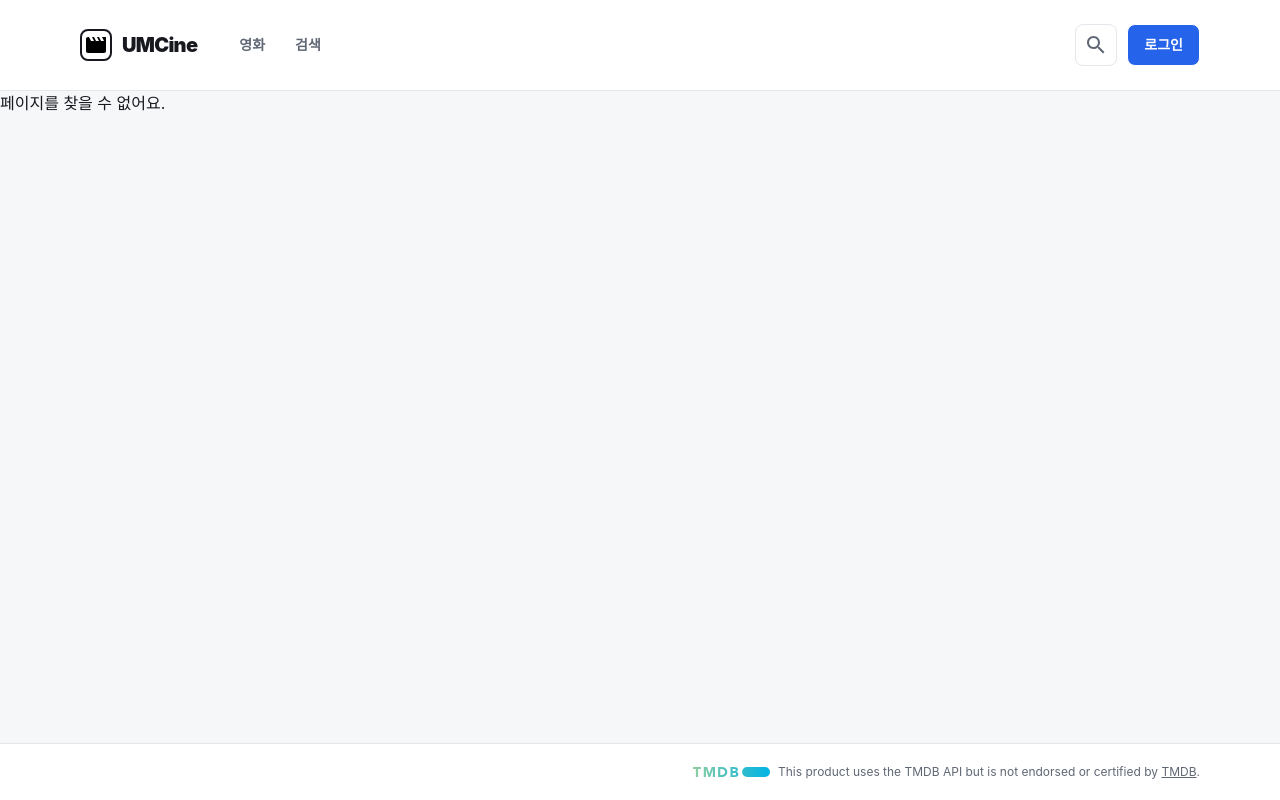
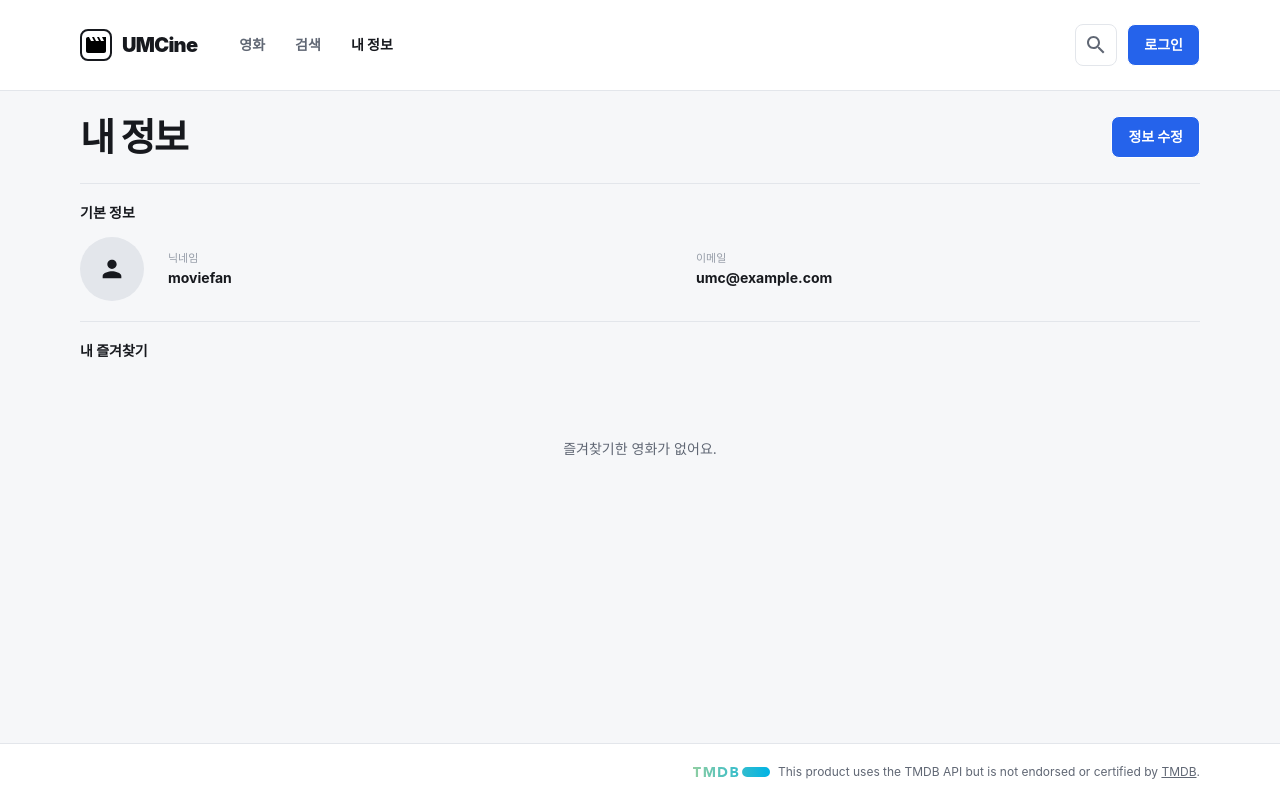
Before and after one commit to UMC-EWHA-11th-PE/UMC-Web-A-FE, a React (Vite) app in the folder umcine/: page /my in a window 1280 px wide. Built offline with nearby package versions, Linux system fonts and the light colour scheme; no server answers; a web font is replaced by a local one.

Commit message:
feat: 내 정보 조회 화면 퍼블리싱 및 헤더 메뉴 연결

```diff
--- a/umcine/src/components/layout/header.tsx
+++ b/umcine/src/components/layout/header.tsx
@@ -2,7 +2,7 @@ import { Link, useRouterState } from "@tanstack/react-router";
 import { cn } from "../../utils/cn";
 
 interface NavLinkProps {
-  to: "/" | "/search";
+  to: "/" | "/search" | "/my";
   active: boolean;
   children: string;
 }
@@ -27,6 +27,7 @@ export default function Header() {
   // 영화 목록(/)과 영화 상세(/movies/...)는 "영화" 메뉴, 검색(/search)은 "검색" 메뉴가 활성 상태예요.
   const isMovieActive = pathname === "/" || pathname.startsWith("/movies");
   const isSearchActive = pathname.startsWith("/search");
+  const isMyActive = pathname.startsWith("/my");
 
   return (
     <header className="flex h-[91px] items-center justify-between border-b border-line bg-surface px-20 py-6">
@@ -42,6 +43,7 @@ export default function Header() {
         <nav className="flex items-center gap-[30px]">
           <NavLink to="/" active={isMovieActive}>영화</NavLink>
           <NavLink to="/search" active={isSearchActive}>검색</NavLink>
+          <NavLink to="/my" active={isMyActive}>내 정보</NavLink>
         </nav>
       </div>
       <div className="flex items-center gap-2.5">
--- /dev/null
+++ b/umcine/src/pages/my/my-page.tsx
@@ -0,0 +1,116 @@
+import { useState } from "react";
+import { useQueries } from "@tanstack/react-query";
+import { getMovieDetail } from "../../api/movies/get-movie-detail";
+import type { TmdbMovieListItem } from "../../api/movies/models";
+import MovieGrid from "../../components/movies/movie-grid";
+import Pagination from "../../components/movies/pagination";
+import { useBookmarkStore } from "../../stores/bookmark-store";
+import { useProfileStore } from "../../stores/profile-store";
+
+// 영화 목록과 같은 5열 그리드를 2줄씩 보여줌
+const BOOKMARKS_PER_PAGE = 10;
+
+export function MyPage() {
+  const profile = useProfileStore((state) => state.profile);
+  const bookmarkedMovieIds = useBookmarkStore((state) => state.bookmarkedMovieIds);
+  const [page, setPage] = useState(1);
+
+  const totalPages = Math.max(1, Math.ceil(bookmarkedMovieIds.length / BOOKMARKS_PER_PAGE));
+  // 즐겨찾기를 해제해서 페이지 수가 줄어도 빈 페이지에 머물지 않게 함
+  const currentPage = Math.min(page, totalPages);
+  const pageMovieIds = bookmarkedMovieIds.slice(
+    (currentPage - 1) * BOOKMARKS_PER_PAGE,
+    currentPage * BOOKMARKS_PER_PAGE,
+  );
+
+  // 상세 화면과 같은 query key를 써서 이미 본 영화는 캐시를 재사용함
+  const movieQueries = useQueries({
+    queries: pageMovieIds.map((movieId) => ({
+      queryKey: ["movies", "detail", movieId],
+      queryFn: () => getMovieDetail(movieId),
+    })),
+  });
+
+  const isLoading = movieQueries.some((query) => query.isPending);
+  // 일부 영화만 실패하면 나머지는 보여주고, 실패한 개수만 따로 안내함
+  const failedCount = movieQueries.filter((query) => query.isError).length;
+  const isAllFailed = failedCount > 0 && failedCount === movieQueries.length;
+  // 카드 컴포넌트가 목록 항목 형태를 받으므로 상세 응답의 장르를 genre_ids로 바꿔 넘김
+  const movies: TmdbMovieListItem[] = movieQueries.flatMap((query) =>
+    query.data ? [{ ...query.data, genre_ids: query.data.genres.map((genre) => genre.id) }] : [],
+  );
+
+  return (
+    // Figma: 영화 목록과 같은 좌우 80px / 상하 24px 여백
+    <main className="flex flex-col px-20 py-6">
+      <div className="flex items-center justify-between pb-6">
+        <h1 className="text-[38px] leading-[44px] font-bold tracking-[-1.71px] text-fg">
+          내 정보
+        </h1>
+        {/* 다음 커밋에서 /my/edit 화면과 연결 */}
+        <button
+          type="button"
+          className="h-[42px] cursor-pointer rounded-lg border border-white bg-action px-4 text-sm font-extrabold text-white hover:bg-action-hover active:bg-action-pressed"
+        >
+          정보 수정
+        </button>
+      </div>
+
+      <section className="flex flex-col gap-4 border-t border-line py-5">
+        <h2 className="text-sm leading-[17px] font-bold text-fg">기본 정보</h2>
+        <div className="flex items-center gap-6">
+          <ProfileAvatar />
+          <dl className="grid flex-1 grid-cols-2 gap-6">
+            <ProfileItem label="닉네임" value={profile.nickname} />
+            <ProfileItem label="이메일" value={profile.email} />
+          </dl>
+        </div>
+      </section>
+
+      <section className="flex flex-col gap-4 border-t border-line py-5">
+        <h2 className="text-sm leading-[17px] font-bold text-fg">내 즐겨찾기</h2>
+        {bookmarkedMovieIds.length === 0 ? (
+          <p className="py-16 text-center text-sm text-fg-secondary">즐겨찾기한 영화가 없어요.</p>
+        ) : isLoading ? (
+          <p className="py-16 text-center text-sm text-fg-secondary">즐겨찾기한 영화를 불러오는 중이에요.</p>
+        ) : isAllFailed ? (
+          <p className="py-16 text-center text-sm text-fg-secondary">즐겨찾기한 영화를 불러오지 못했어요.</p>
+        ) : (
+          <>
+            <MovieGrid movies={movies} />
+            {failedCount > 0 && (
+              <p className="text-xs text-fg-tertiary">
+                영화 {failedCount}편은 정보를 불러오지 못해 표시하지 않았어요.
+              </p>
+            )}
+          </>
+        )}
+      </section>
+
+      {bookmarkedMovieIds.length > 0 && (
+        <Pagination page={currentPage} totalPages={totalPages} onPageChange={setPage} />
+      )}
+    </main>
+  );
+}
+
+// Figma: 64px 원형 회색 배경 + 가운데 사람 아이콘
+function ProfileAvatar() {
+  return (
+    <div className="grid size-16 shrink-0 place-items-center rounded-full bg-line">
+      <span
+        aria-hidden="true"
+        className="size-7 bg-fg mask-[url('/icons/person.svg')] mask-contain mask-center mask-no-repeat"
+      />
+    </div>
+  );
+}
+
+function ProfileItem({ label, value }: { label: string; value: string }) {
+  return (
+    <div className="flex flex-col gap-1">
+      <dt className="text-[11px] leading-[13px] text-fg-tertiary">{label}</dt>
+      <dd className="text-sm leading-[17px] font-bold text-fg">{value}</dd>
+    </div>
+  );
+}
--- a/umcine/src/routeTree.gen.ts
+++ b/umcine/src/routeTree.gen.ts
@@ -14,6 +14,7 @@ import { Route as LoginRouteImport } from './routes/login'
 import { Route as SearchRouteImport } from './routes/search'
 import { Route as SignupRouteImport } from './routes/signup'
 import { Route as MoviesMovieIdRouteImport } from './routes/movies.$movieId'
+import { Route as MyIndexRouteImport } from './routes/my.index'
 
 const IndexRoute = IndexRouteImport.update({
   id: '/',
@@ -40,6 +41,11 @@ const MoviesMovieIdRoute = MoviesMovieIdRouteImport.update({
   path: '/movies/$movieId',
   getParentRoute: () => rootRouteImport,
 } as any)
+const MyIndexRoute = MyIndexRouteImport.update({
+  id: '/my/',
+  path: '/my/',
+  getParentRoute: () => rootRouteImport,
+} as any)
 
 export interface FileRoutesByFullPath {
   '/': typeof IndexRoute
@@ -47,6 +53,7 @@ export interface FileRoutesByFullPath {
   '/search': typeof SearchRoute
   '/signup': typeof SignupRoute
   '/movies/$movieId': typeof MoviesMovieIdRoute
+  '/my/': typeof MyIndexRoute
 }
 export interface FileRoutesByTo {
   '/': typeof IndexRoute
@@ -54,6 +61,7 @@ export interface FileRoutesByTo {
   '/search': typeof SearchRoute
   '/signup': typeof SignupRoute
   '/movies/$movieId': typeof MoviesMovieIdRoute
+  '/my': typeof MyIndexRoute
 }
 export interface FileRoutesById {
   __root__: typeof rootRouteImport
@@ -62,13 +70,22 @@ export interface FileRoutesById {
   '/search': typeof SearchRoute
   '/signup': typeof SignupRoute
   '/movies/$movieId': typeof MoviesMovieIdRoute
+  '/my/': typeof MyIndexRoute
 }
 export interface FileRouteTypes {
   fileRoutesByFullPath: FileRoutesByFullPath
-  fullPaths: '/' | '/login' | '/search' | '/signup' | '/movies/$movieId'
+  fullPaths:
+    '/' | '/login' | '/search' | '/signup' | '/movies/$movieId' | '/my/'
   fileRoutesByTo: FileRoutesByTo
-  to: '/' | '/login' | '/search' | '/signup' | '/movies/$movieId'
-  id: '__root__' | '/' | '/login' | '/search' | '/signup' | '/movies/$movieId'
+  to: '/' | '/login' | '/search' | '/signup' | '/movies/$movieId' | '/my'
+  id:
+    | '__root__'
+    | '/'
+    | '/login'
+    | '/search'
+    | '/signup'
+    | '/movies/$movieId'
+    | '/my/'
   fileRoutesById: FileRoutesById
 }
 export interface RootRouteChildren {
@@ -77,6 +94,7 @@ export interface RootRouteChildren {
   SearchRoute: typeof SearchRoute
   SignupRoute: typeof SignupRoute
   MoviesMovieIdRoute: typeof MoviesMovieIdRoute
+  MyIndexRoute: typeof MyIndexRoute
 }
 
 declare module '@tanstack/react-router' {
@@ -116,6 +134,13 @@ declare module '@tanstack/react-router' {
       preLoaderRoute: typeof MoviesMovieIdRouteImport
       parentRoute: typeof rootRouteImport
     }
+    '/my/': {
+      id: '/my/'
+      path: '/my'
+      fullPath: '/my/'
+      preLoaderRoute: typeof MyIndexRouteImport
+      parentRoute: typeof rootRouteImport
+    }
   }
 }
 
@@ -125,6 +150,7 @@ const rootRouteChildren: RootRouteChildren = {
   SearchRoute: SearchRoute,
   SignupRoute: SignupRoute,
   MoviesMovieIdRoute: MoviesMovieIdRoute,
+  MyIndexRoute: MyIndexRoute,
 }
 export const routeTree = rootRouteImport
   ._addFileChildren(rootRouteChildren)
--- /dev/null
+++ b/umcine/src/routes/my.index.tsx
@@ -0,0 +1,4 @@
+import { createFileRoute } from "@tanstack/react-router";
+import { MyPage } from "../pages/my/my-page";
+
+export const Route = createFileRoute("/my/")({ component: MyPage });
--- /dev/null
+++ b/umcine/src/stores/profile-store.ts
@@ -0,0 +1,29 @@
+import { create } from "zustand";
+import { createJSONStorage, persist } from "zustand/middleware";
+
+interface Profile {
+  nickname: string;
+  email: string;
+}
+
+interface ProfileStore {
+  profile: Profile;
+  updateProfile: (profile: Profile) => void;
+}
+
+// 내 정보 조회/수정 API는 8주차에 연결. 그전까지는 화면에서 입력한 값을 여기에 저장해 보여줌
+export const useProfileStore = create<ProfileStore>()(
+  persist(
+    (set) => ({
+      profile: {
+        nickname: "moviefan",
+        email: "umc@example.com",
+      },
+      updateProfile: (profile) => set({ profile }),
+    }),
+    {
+      name: "umcine-profile-store",
+      storage: createJSONStorage(() => localStorage),
+    },
+  ),
+);
```
